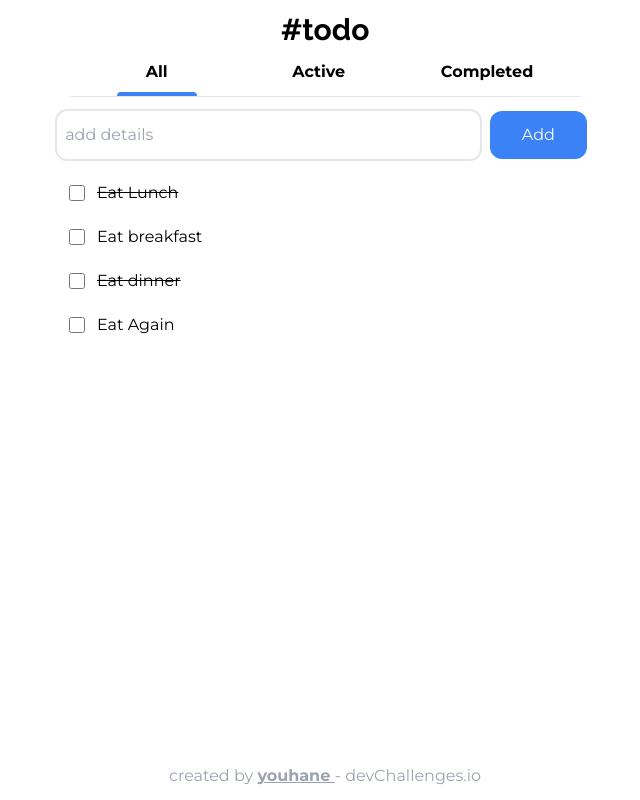
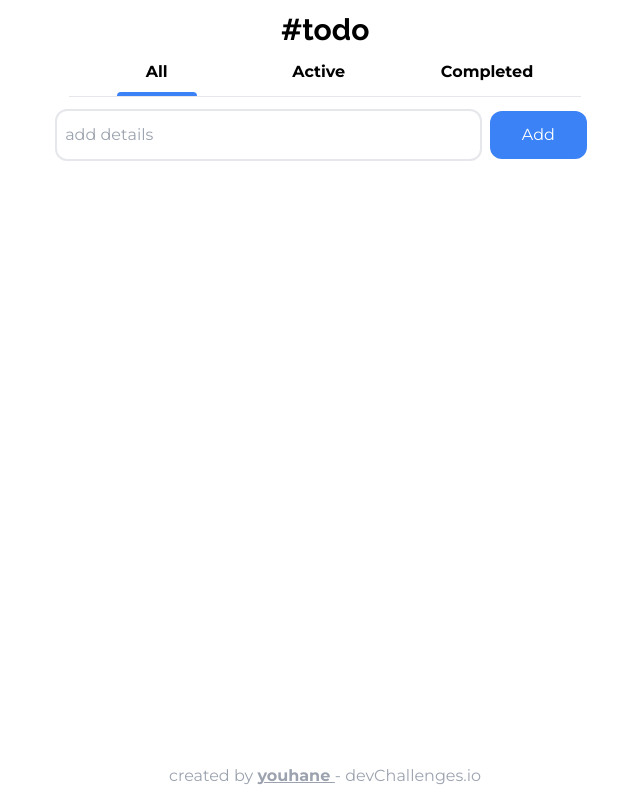
Before and after one commit to youhane/todo_challenge, a React (Create React App) app: page / in a window 1280 px wide. Shown: the whole page, without its empty margins (315-955 px from the left). Built offline with nearby package versions, Linux system fonts and the light colour scheme.

Commit message:
can add and saved todos to localstorage

```diff
--- a/src/App.js
+++ b/src/App.js
@@ -1,18 +1,36 @@
-import { useState } from "react";
+import { useEffect, useState } from "react";
 import Footer from "./components/Footer";
 import Header from "./components/Header";
 import TodoForm from "./components/TodoForm";
 import TodoList from "./components/TodoList";
 
 function App() {
+  const [todos, setTodos] = useState([]);
   const [showingComplete, setshowingComplete] = useState(false);
+
+  useEffect(() => {
+    const tempTodos = localStorage.getItem('todos')
+    const loadedTodos = JSON.parse(tempTodos)
+    loadedTodos && setTodos(loadedTodos)
+  }, []);
+
+  useEffect(() => {
+    const temp = JSON.stringify(todos)
+    localStorage.setItem('todos', temp)
+  }, [todos])
+
+  const addTodo = (todo) => {
+    if (!todo.text || /^\s*$/.test(todo.text)) return
+    const newTodos = [todo, ...todos]
+    setTodos(newTodos)
+  }
 
   return (
     <div className="font-montserrat">
       <h1 className="font-ralewayBold font-black text-center text-3xl my-3">#todo</h1>
       <Header setshowingComplete={setshowingComplete} />
-      {showingComplete ? '' : <TodoForm />}
-      <TodoList showingComplete={showingComplete} />
+      {showingComplete ? '' : <TodoForm addTodo={addTodo} />}
+      <TodoList showingComplete={showingComplete} todos={todos} />
       <Footer />
     </div>
   );
--- a/src/components/TodoForm.jsx
+++ b/src/components/TodoForm.jsx
@@ -1,11 +1,25 @@
-import React from 'react';
+import React, { useState } from 'react';
 
-export default function TodoForm() {
-    return <form className='text-center my-3'>
+export default function TodoForm({ addTodo }) {
+    const [input, setInput] = useState('');
+
+    const handleSubmit = (e) => {
+        e.preventDefault();
+        addTodo({
+            id: Math.floor(Math.random() * 1000),
+            text: input,
+            complete: false
+        })
+        setInput('')
+    }
+
+    return <form className='text-center my-3' onSubmit={handleSubmit}>
         <input
             type="text"
             placeholder='add details'
             className='border-2 rounded-xl pl-2 py-3 w-1/3'
+            onChange={(e) => setInput(e.target.value)}
+            value={input}
         />
         <button
             type="submit"
--- a/src/components/TodoList.jsx
+++ b/src/components/TodoList.jsx
@@ -1,29 +1,10 @@
 import Todos from './Todos';
 import { FiTrash } from 'react-icons/fi'
 
-const DUMMY_DATA = [
-    {
-        text: "Eat Lunch",
-        complete: false
-    },
-    {
-        text: "Eat breakfast",
-        complete: true
-    },
-    {
-        text: "Eat dinner",
-        complete: false
-    },
-    {
-        text: "Eat Again",
-        complete: true
-    },
-]
-
-export default function TodoList({ showingComplete }) {
+export default function TodoList({ showingComplete, todos }) {
     return <div className='w-2/5 mx-auto'>
-        {DUMMY_DATA.map((todo) => {
-            return <Todos showingComplete={showingComplete} text={todo.text} complete={todo.complete} />
+        {todos.map((todo) => {
+            return <Todos showingComplete={showingComplete} text={todo.text} complete={todo.complete} key={todo.id} />
         })}
         {
             showingComplete && <button className='flex items-center ml-auto bg-red-600 text-white font-medium rounded-md p-3 hover:bg-red-500'><FiTrash className='mr-1' stroke-width='2' />delete all</button>
--- a/src/components/Todos.jsx
+++ b/src/components/Todos.jsx
@@ -3,7 +3,7 @@ import { FiTrash } from 'react-icons/fi'
 export default function Todos({ showingComplete, text, complete }) {
     return <div className='flex items-center my-5'>
         <input type="checkbox" className='w-4 h-4 mr-3' />
-        {complete ? <p className='mr-auto'>{text}</p> : <s className='mr-auto'>{text}</s>}
+        {complete ? <s className='mr-auto'>{text}</s> : <p className='mr-auto'>{text}</p>}
         {showingComplete && <button className='opacity-25 hover:opacity-75'><FiTrash className='text-lg' /></button>}
     </div>;
 }
```
